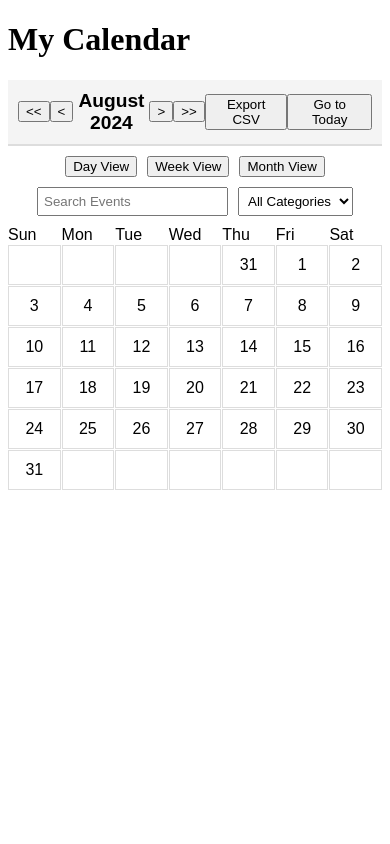
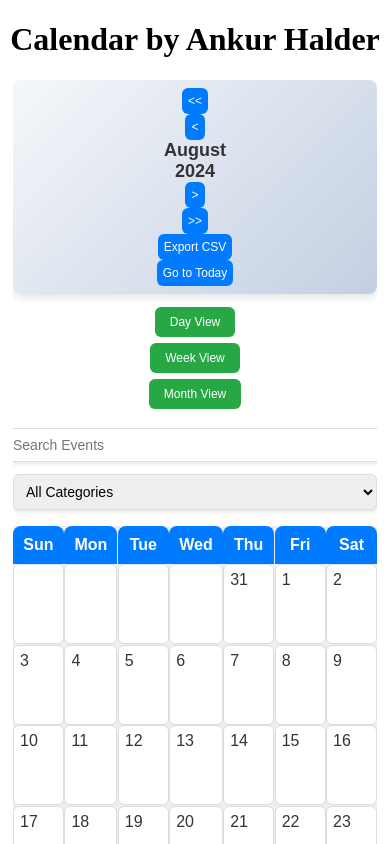
Before and after one commit to ankurhalder/calendar, a React (Vite) app: page / in a window 390 px wide. Shown: the top 844 px of the page. Built offline with nearby package versions, Linux system fonts and the light colour scheme.

Commit message:
Refactor Calendar component to improve event handling, styling, and responsiveness

```diff
--- a/package.json
+++ b/package.json
@@ -15,7 +15,8 @@
     "react": "^18.3.1",
     "react-dom": "^18.3.1",
     "react-modal": "^3.16.1",
-    "react-router-dom": "^6.26.1"
+    "react-router-dom": "^6.26.1",
+    "styled-components": "^6.1.12"
   },
   "devDependencies": {
     "@eslint/js": "^9.9.0",
--- a/src/App.jsx
+++ b/src/App.jsx
@@ -3,7 +3,7 @@ import Calendar from "./components/Calendar";
 function App() {
   return (
     <div className="App">
-      <h1>My Calendar</h1>
+      <h1 style={{ textAlign: "center" }}>Calendar by Ankur Halder</h1>
       <Calendar />
     </div>
   );
--- a/src/components/Calendar.css
+++ b/src/components/Calendar.css
@@ -1,168 +1,357 @@
 .calendar-container {
-  max-width: 800px;
-  margin: auto;
-  font-family: Arial, sans-serif;
-  position: relative; /* Ensure panels are positioned relative to this container */
+  font-family: "Poppins", sans-serif;
+  margin: 10px auto;
+  position: relative;
+  color: #333;
+  max-width: 100%;
+  overflow: hidden;
 }
 
 .calendar-header {
   display: flex;
-  justify-content: space-between;
+  justify-content: center;
   align-items: center;
+  margin-bottom: 10px;
+  background: linear-gradient(135deg, #f5f7fa, #c3cfe2);
   padding: 10px;
-  background: #f4f4f4;
-  border-bottom: 2px solid #ddd;
+  border-radius: 8px;
+  box-shadow: 0px 4px 8px rgba(0, 0, 0, 0.1);
+}
+
+.calendar-header button {
+  background: #007bff;
+  color: white;
+  border: none;
+  padding: 8px 15px;
+  font-size: 14px;
+  cursor: pointer;
+  border-radius: 6px;
+  transition: background 0.3s ease, transform 0.2s ease;
+  margin: 0 10px;
+}
+
+.calendar-header button:hover {
+  background: #0056b3;
+  transform: scale(1.05);
 }
 
 .current-month-year {
+  display: flex;
+  flex-direction: column;
+  align-items: center;
   cursor: pointer;
-  font-size: 1.2em;
-  font-weight: bold;
-  text-align: center;
-  position: relative;
 }
 
 .current-month-year div {
+  font-size: 18px;
   margin: 0 5px;
+  font-weight: 700;
+  color: #333;
+}
+
+.view-switcher {
+  margin: 10px 0;
+  display: flex;
+  flex-wrap: wrap;
+  justify-content: center;
+}
+
+.view-switcher button {
+  background: #28a745;
+  color: white;
+  border: none;
+  padding: 8px 15px;
+  cursor: pointer;
+  border-radius: 6px;
+  margin: 3px;
+  font-size: 14px;
+  transition: background 0.3s ease, transform 0.2s ease;
+}
+
+.view-switcher button:hover {
+  background: #218838;
+  transform: scale(1.05);
+}
+
+.search-filter {
+  margin: 10px 0;
+  display: flex;
+  flex-direction: column;
+  align-items: center;
+}
+
+.search-filter input,
+.search-filter select {
+  padding: 8px;
+  border-radius: 6px;
+  border: 1px solid #ddd;
+  box-shadow: 0px 2px 4px rgba(0, 0, 0, 0.1);
+  font-size: 14px;
+  margin-bottom: 8px;
+  width: 100%;
+  max-width: 250px;
+  transition: border-color 0.3s ease, box-shadow 0.3s ease;
+}
+
+.search-filter input:focus,
+.search-filter select:focus {
+  border-color: #007bff;
+  box-shadow: 0px 2px 6px rgba(0, 123, 255, 0.3);
+  outline: none;
+}
+
+.event-form {
+  margin-top: 10px;
+  background: #fefefe;
+  padding: 10px;
+  border-radius: 8px;
+  box-shadow: 0px 4px 8px rgba(0, 0, 0, 0.1);
+}
+
+.event-form input,
+.event-form select,
+.event-form button {
+  display: block;
+  width: 100%;
+  margin: 8px 0;
+}
+
+.event-form input,
+.event-form select {
+  border-radius: 6px;
+  border: 1px solid #ddd;
+  padding: 8px;
+  font-size: 14px;
+  transition: border-color 0.3s ease, box-shadow 0.3s ease;
+}
+
+.event-form input:focus,
+.event-form select:focus {
+  border-color: #007bff;
+  box-shadow: 0px 2px 6px rgba(0, 123, 255, 0.3);
+  outline: none;
+}
+
+.event-form button {
+  background: #007bff;
+  color: white;
+  border: none;
+  padding: 10px;
+  border-radius: 6px;
+  cursor: pointer;
+  font-size: 14px;
+  transition: background 0.3s ease, transform 0.2s ease;
+}
+
+.event-form button:hover {
+  background: #0056b3;
+  transform: scale(1.05);
+}
+
+.error-message,
+.success-message {
+  margin: 8px 0;
+  padding: 8px;
+  border-radius: 6px;
+  color: white;
+  font-weight: 600;
+}
+
+.error-message {
+  background-color: #dc3545;
+}
+
+.success-message {
+  background-color: #28a745;
+}
+
+.calendar-grid {
+  display: grid;
+  grid-template-columns: repeat(7, 1fr);
+  gap: 0.5px;
+  background: #eee;
+}
+
+.calendar-header-day {
+  background: #007bff;
+  color: white;
+  text-align: center;
+  padding: 10px;
+  font-weight: 700;
+  border-top-left-radius: 8px;
+  border-top-right-radius: 8px;
+}
+
+.calendar-day {
+  position: relative;
+  border: 1px solid #ddd;
+  padding: 10px;
+  cursor: pointer;
+  height: 100px;
+  box-sizing: border-box;
+  background: #ffffff;
+  border-radius: 6px;
+  transition: background-color 0.3s ease, transform 0.2s ease;
+}
+
+.calendar-day:hover {
+  background-color: #f0f8ff;
+  transform: scale(1.02);
+}
+
+.calendar-day.selected {
+  background-color: #d0e6ff;
+  border: 1px solid #007bff;
+  transform: scale(1.03);
+}
+
+.events {
+  position: absolute;
+  bottom: 5px;
+  left: 5px;
+  right: 5px;
+  overflow-y: auto;
+}
+
+.event {
+  background-color: #ffffff;
+  color: #000;
+  padding: 6px;
+  border-radius: 6px;
+  margin: 4px 0;
+  cursor: pointer;
+  text-overflow: ellipsis;
+  white-space: nowrap;
+  overflow: hidden;
+  box-shadow: 0px 2px 4px rgba(0, 0, 0, 0.1);
+  transition: background-color 0.3s ease, transform 0.2s ease;
+}
+
+.event:hover {
+  background-color: #f8f9fa;
+  transform: scale(1.02);
 }
 
 .month-panel,
 .year-panel {
   position: absolute;
-  top: 60px; /* Adjust based on header height */
-  background: white;
+  background-color: #ffffff;
   border: 1px solid #ddd;
   box-shadow: 0px 4px 8px rgba(0, 0, 0, 0.1);
+  border-radius: 8px;
   z-index: 1000;
-  max-height: 200px; /* Adjust based on preferred panel height */
-  overflow-y: auto; /* Enable vertical scrolling */
-  width: 150px; /* Fixed width for the panels */
-}
-
-.month-panel {
-  left: 10px; /* Adjust based on placement */
-}
-
-.year-panel {
-  right: 10px; /* Adjust based on placement */
 }
 
 .month-item,
 .year-item {
-  padding: 10px;
+  padding: 8px;
   cursor: pointer;
   border-bottom: 1px solid #ddd;
+  transition: background 0.3s ease;
 }
 
 .month-item:hover,
 .year-item:hover {
-  background: #f0f0f0;
-}
-
-.view-switcher {
-  margin: 10px 0;
-  text-align: center;
-}
-
-.view-switcher button {
-  margin: 0 5px;
-}
-
-.search-filter {
-  margin: 10px 0;
-  display: flex;
-  justify-content: center;
-  align-items: center;
-}
-
-.search-filter input {
-  margin-right: 10px;
-  padding: 5px;
-}
-
-.search-filter select {
-  padding: 5px;
-}
-
-.calendar-grid {
-  display: grid;
-  grid-template-columns: repeat(7, 1fr);
-  gap: 1px;
-}
-
-.day-of-week,
-.calendar-day {
-  padding: 10px;
-  text-align: center;
-  border: 1px solid #ddd;
-  box-sizing: border-box;
-}
-
-.calendar-day {
-  cursor: pointer;
-}
-
-.empty {
-  background: #f9f9f9;
-}
-
-.today {
-  background: #e3f2fd;
-  font-weight: bold;
-}
-
-.event-indicator {
-  width: 10px;
-  height: 10px;
-  border-radius: 50%;
-  margin: 2px auto;
-}
-
-.event-form {
-  padding: 10px;
-  border-top: 2px solid #ddd;
-}
-
-.event-form input,
-.event-form select {
-  display: block;
-  margin: 5px 0;
-  padding: 5px;
-}
-
-.event-form button {
-  padding: 5px 10px;
-  background: #007bff;
-  color: white;
-  border: none;
-  border-radius: 4px;
-  cursor: pointer;
-}
-
-.event-form button:hover {
-  background: #0056b3;
+  background-color: #f1f1f1;
 }
 
 .modal {
-  padding: 20px;
-  background: #fff;
-  border: 1px solid #ddd;
-  border-radius: 4px;
+  max-width: 90%;
+  margin: 10px auto;
+  padding: 15px;
+  background-color: #ffffff;
+  border-radius: 8px;
+  box-shadow: 0px 4px 8px rgba(0, 0, 0, 0.2);
+}
+
+.overlay {
+  background-color: rgba(0, 0, 0, 0.5);
+}
+
+.modal h2 {
+  margin-top: 0;
+  color: #333;
+  font-size: 20px;
+}
+
+.modal input,
+.modal select {
+  margin: 8px 0;
 }
 
 .modal button {
   background: #007bff;
   color: white;
   border: none;
-  padding: 5px 10px;
+  padding: 8px;
+  border-radius: 6px;
   cursor: pointer;
-  margin-top: 10px;
+  font-size: 14px;
+  transition: background 0.3s ease, transform 0.2s ease;
 }
 
 .modal button:hover {
   background: #0056b3;
+  transform: scale(1.05);
 }
+@media (max-width: 768px) {
+  .calendar-container {
+    margin: 5px;
+  }
 
-.overlay {
-  background: rgba(0, 0, 0, 0.5);
+  .calendar-header {
+    flex-direction: column;
+    padding: 8px;
+  }
+
+  .calendar-header button {
+    font-size: 12px;
+    padding: 6px;
+  }
+
+  .current-month-year {
+    flex-direction: column;
+    font-size: 16px;
+  }
+
+  .view-switcher {
+    flex-direction: column;
+    align-items: center;
+  }
+
+  .view-switcher button {
+    margin: 3px 0;
+    font-size: 12px;
+  }
+
+  .search-filter input,
+  .search-filter select {
+    max-width: 100%;
+    margin: 6px 0;
+  }
+
+  .event-form input,
+  .event-form select,
+  .event-form button {
+    width: 100%;
+    margin: 6px 0;
+  }
+
+  .calendar-grid {
+    grid-template-columns: repeat(7, 1fr);
+  }
+
+  .calendar-day {
+    height: 80px;
+    padding: 6px;
+  }
+
+  .modal {
+    max-width: 90%;
+    padding: 10px;
+  }
+
+  .modal h2 {
+    font-size: 18px;
+  }
 }
```
Also changed, not shown: 1 other file (tests, documents, lock files or other folders).
